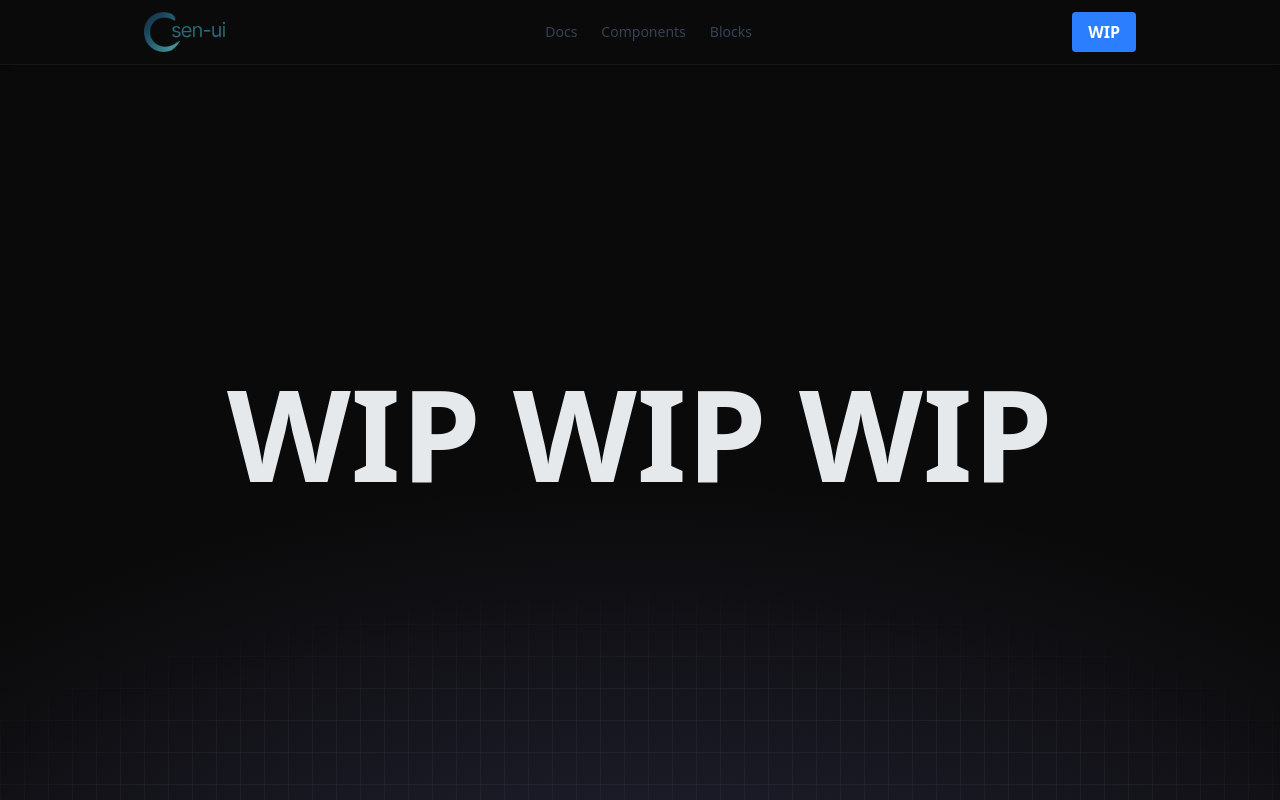
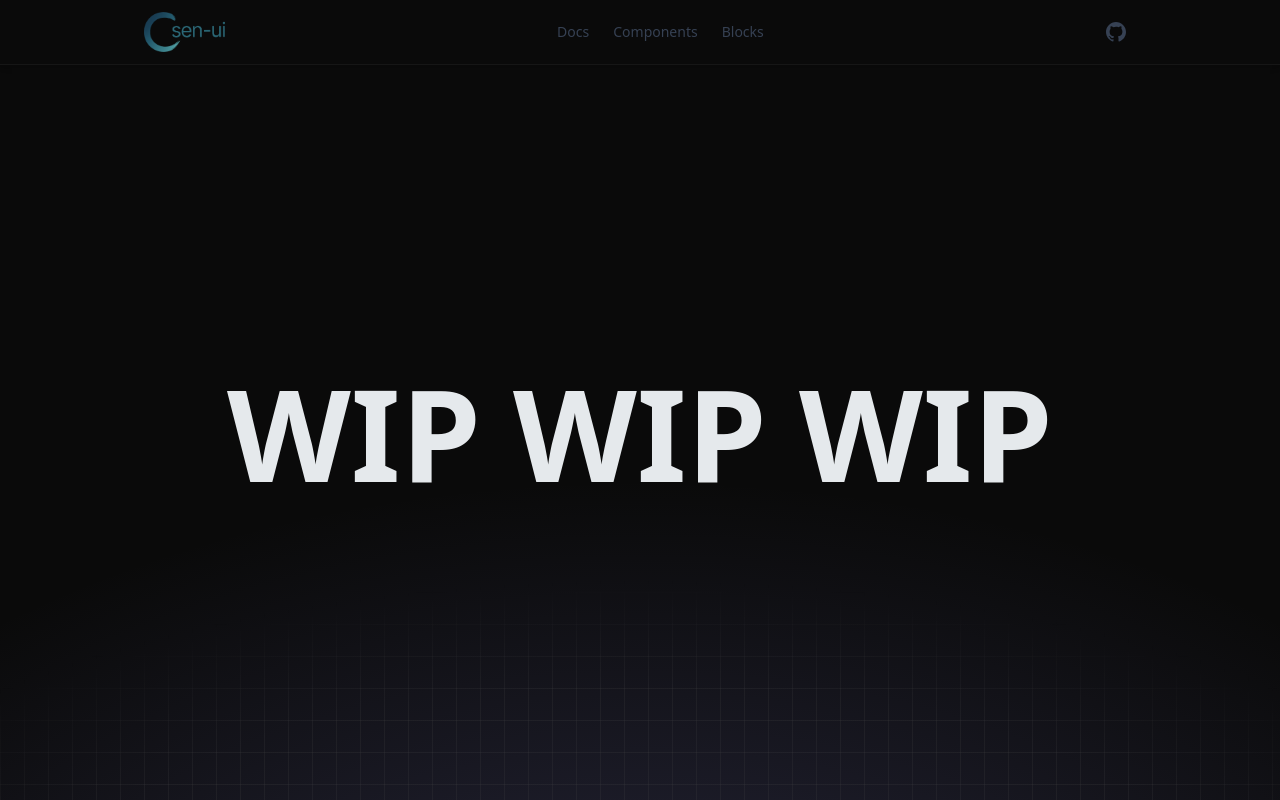
Before and after one commit to geryenkohawsen/sen-ui, a Next.js app: page / in a window 1280 px wide. Built offline with nearby package versions, Linux system fonts and the light colour scheme.

Commit message:
feat: replace WIP button with GitHub link and icon in header actions

```diff
--- a/app/layout.tsx
+++ b/app/layout.tsx
@@ -31,7 +31,24 @@ export default function RootLayout({
             { label: 'Components', href: '/components' },
             { label: 'Blocks', href: '/blocks' },
           ]}
-          actions={<SenButton variant="primary">WIP</SenButton>}
+          actions={
+            <a
+              href="https://github.com/geryenkohawsen/sen-ui"
+              target="_blank"
+              rel="noopener noreferrer"
+              aria-label="GitHub Repository"
+              className="inline-flex items-center justify-center rounded-full p-2 transition hover:bg-gray-200 dark:hover:bg-gray-800"
+            >
+              <svg
+                xmlns="http://www.w3.org/2000/svg"
+                viewBox="0 0 24 24"
+                fill="currentColor"
+                className="h-6 w-6 text-gray-700 dark:text-gray-200"
+              >
+                <path d="M12 2C6.477 2 2 6.484 2 12.021c0 4.428 2.865 8.184 6.839 9.504.5.092.682-.217.682-.482 0-.237-.009-.868-.014-1.703-2.782.605-3.369-1.342-3.369-1.342-.454-1.154-1.11-1.462-1.11-1.462-.908-.62.069-.608.069-.608 1.004.07 1.532 1.032 1.532 1.032.892 1.53 2.341 1.088 2.91.832.092-.647.35-1.088.636-1.339-2.221-.253-4.555-1.113-4.555-4.951 0-1.093.39-1.988 1.029-2.688-.103-.253-.446-1.272.098-2.65 0 0 .84-.27 2.75 1.025A9.564 9.564 0 0 1 12 6.844c.85.004 1.705.115 2.504.337 1.909-1.295 2.748-1.025 2.748-1.025.546 1.378.202 2.397.1 2.65.64.7 1.028 1.595 1.028 2.688 0 3.847-2.337 4.695-4.566 4.944.36.31.68.921.68 1.857 0 1.34-.012 2.421-.012 2.751 0 .267.18.577.688.48C19.138 20.2 22 16.447 22 12.021 22 6.484 17.523 2 12 2Z" />
+              </svg>
+            </a>
+          }
         />
         <main className={cn('flex flex-1 flex-col')}>{children}</main>
         <div className="absolute bottom-0 z-[-999] h-dvh w-dvw bg-[radial-gradient(ellipse_80%_80%_at_50%_140%,rgba(120,119,198,0.3),rgba(255,255,255,0))]" />
```
